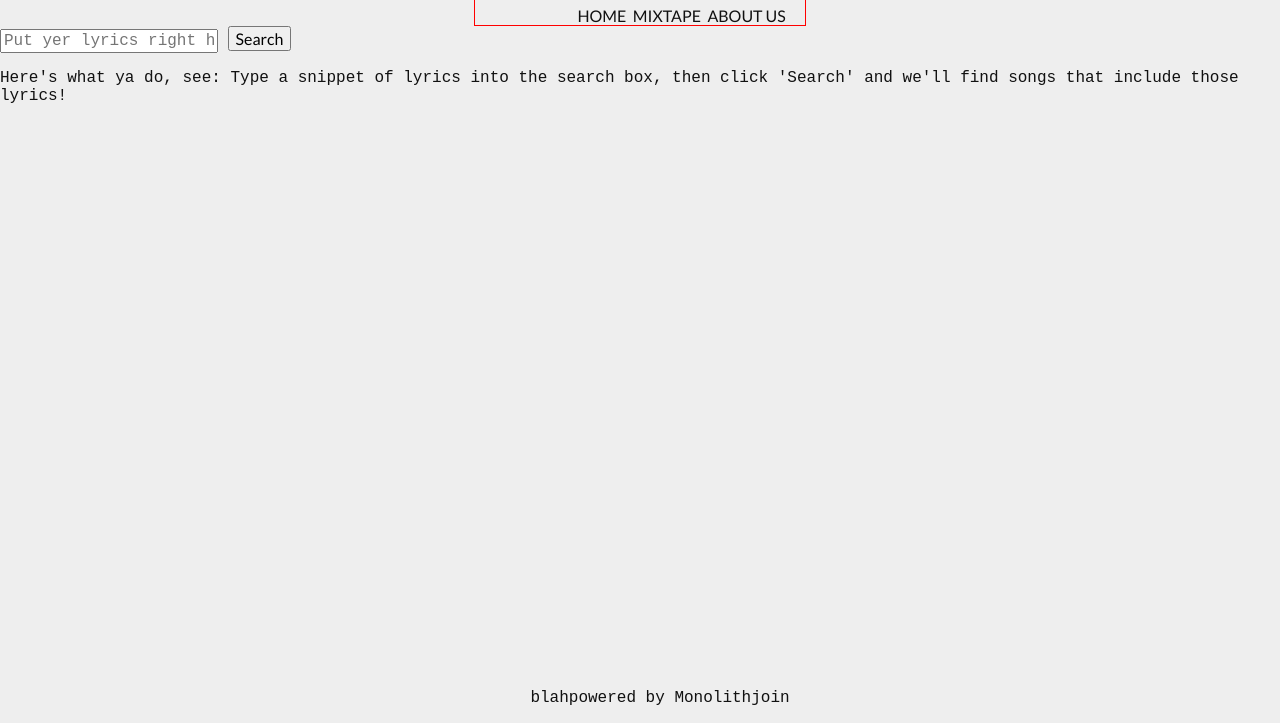
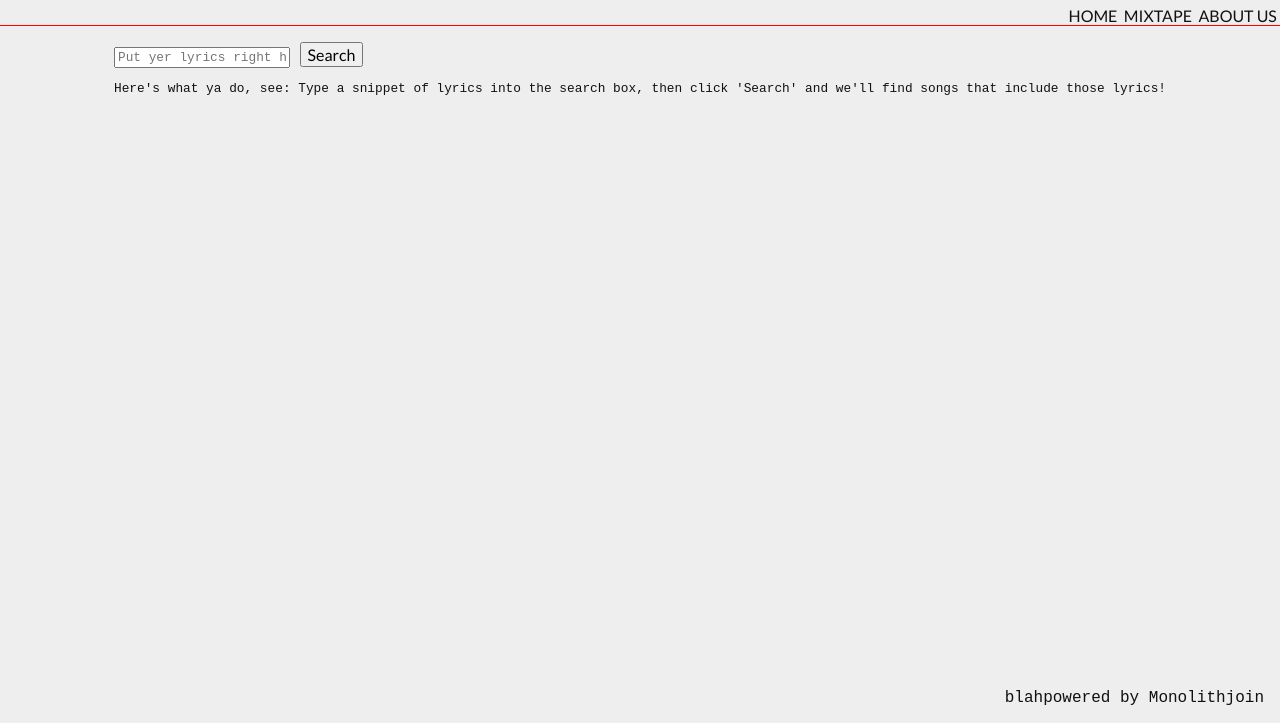
Before and after one commit to Words-for-Music/words-for-music, a website: page index.html in a window 1280 px wide. Shown: the part 77-800 px from the top of the page. Drawn offline with Linux system fonts and the light colour scheme; a web font is replaced by a local one.

Commit message:
Minor styling changes - might abandon this branch tho

```diff
--- a/index.html
+++ b/index.html
@@ -25,7 +25,7 @@
         <section id="search_section">
           <input type="text" name="Search" placeholder="Put yer lyrics right here" />
           <button id="search_now" type="submit">Search</button>
-          <p>
+          <p id="instructions">
             Here's what ya do, see: Type a snippet of lyrics into the search box, then click 'Search' and we'll find songs that include those lyrics!
           </p>
         </section>
--- a/styles/base.css
+++ b/styles/base.css
@@ -8,10 +8,12 @@ body {
   background: #eee;
   color: #111;
   font-family: 'Droid Sans Mono', monospace;
+  box-sizing: border-box;
 }
 
 main {
   flex: 1;
+  margin: 1em;
 }
 
 header,
--- a/styles/layout.css
+++ b/styles/layout.css
@@ -10,3 +10,17 @@ nav ul li {
 nav ul li:hover {
   background-color: #ddd;
 }
+
+header,
+footer {
+  width: 100vw;
+}
+
+footer ul {
+  display: flex;
+  align-content: space-around;
+  margin: 1em;
+}
+
+footer ul li {
+}
--- a/styles/modules.css
+++ b/styles/modules.css
@@ -0,0 +1,4 @@
+input,
+#instructions {
+  font-size: 0.8em;
+}
```
